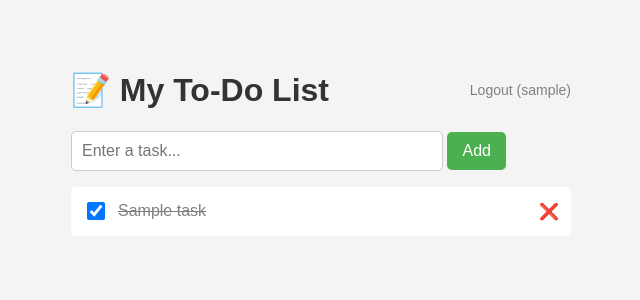
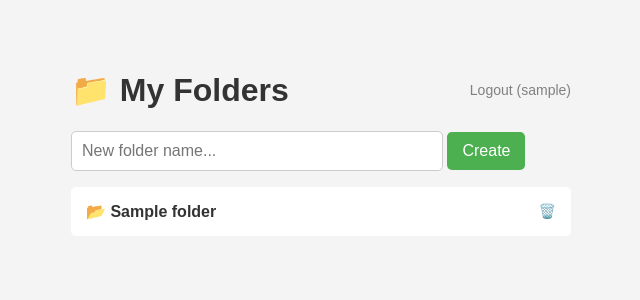
Before and after one commit to arnoman900/todo-app, a Flask app: page / in a window 1280 px wide. Shown: the top 300 px of the page, without its empty margins (319-959 px from the left). Run offline with Flask 3, Linux system fonts and the light colour scheme; a user stored in the database is signed in; a database or web service that is not in the repository returns one stand-in record (values such as "Sample title"); some libraries are stand-ins or nearby versions.

Commit message:
added folders feature

```diff
--- a/app.py
+++ b/app.py
@@ -21,14 +21,13 @@ def get_db():
     database_url = os.environ.get("DATABASE_URL")
     if database_url:
         conn = psycopg2.connect(database_url)
-        return conn, True   # True = is postgres
+        return conn, True
     else:
         conn = sqlite3.connect("todo.db")
         conn.row_factory = sqlite3.Row
-        return conn, False  # False = is sqlite
+        return conn, False
 
 def query(cur, is_postgres, sql, params=()):
-    # PostgreSQL uses %s, SQLite uses ?
     if not is_postgres:
         sql = sql.replace("%s", "?")
     cur.execute(sql, params)
@@ -45,12 +44,22 @@ def init_db():
             )
         """)
         cur.execute("""
+            CREATE TABLE IF NOT EXISTS folders (
+                id SERIAL PRIMARY KEY,
+                name TEXT NOT NULL,
+                user_id INTEGER NOT NULL,
+                FOREIGN KEY (user_id) REFERENCES users (id)
+            )
+        """)
+        cur.execute("""
             CREATE TABLE IF NOT EXISTS tasks (
                 id SERIAL PRIMARY KEY,
                 task TEXT NOT NULL,
                 user_id INTEGER NOT NULL,
+                folder_id INTEGER NOT NULL,
                 done INTEGER DEFAULT 0,
-                FOREIGN KEY (user_id) REFERENCES users (id)
+                FOREIGN KEY (user_id) REFERENCES users (id),
+                FOREIGN KEY (folder_id) REFERENCES folders (id)
             )
         """)
     else:
@@ -62,19 +71,29 @@ def init_db():
             )
         """)
         cur.execute("""
+            CREATE TABLE IF NOT EXISTS folders (
+                id INTEGER PRIMARY KEY AUTOINCREMENT,
+                name TEXT NOT NULL,
+                user_id INTEGER NOT NULL,
+                FOREIGN KEY (user_id) REFERENCES users (id)
+            )
+        """)
+        cur.execute("""
             CREATE TABLE IF NOT EXISTS tasks (
                 id INTEGER PRIMARY KEY AUTOINCREMENT,
                 task TEXT NOT NULL,
                 user_id INTEGER NOT NULL,
+                folder_id INTEGER NOT NULL,
                 done INTEGER DEFAULT 0,
-                FOREIGN KEY (user_id) REFERENCES users (id)
+                FOREIGN KEY (user_id) REFERENCES users (id),
+                FOREIGN KEY (folder_id) REFERENCES folders (id)
             )
         """)
     conn.commit()
     cur.close()
     conn.close()
 
-init_db()  # runs every time the app starts
+init_db()
 
 # -------------------------
 # User class for Flask-Login
@@ -112,11 +131,113 @@ def home():
         cur = conn.cursor(cursor_factory=psycopg2.extras.RealDictCursor)
     else:
         cur = conn.cursor()
-    query(cur, is_postgres, "SELECT * FROM tasks WHERE user_id = %s", (current_user.id,))
+    query(cur, is_postgres, "SELECT * FROM folders WHERE user_id = %s", (current_user.id,))
+    folders = cur.fetchall()
+    cur.close()
+    conn.close()
+    return render_template("index.html", folders=folders)
+
+@app.route("/folder/create", methods=["POST"])
+@login_required
+def create_folder():
+    name = request.form.get("name")
+    if name:
+        conn, is_postgres = get_db()
+        cur = conn.cursor()
+        query(cur, is_postgres, "INSERT INTO folders (name, user_id) VALUES (%s, %s)", (name, current_user.id))
+        conn.commit()
+        cur.close()
+        conn.close()
+    return redirect(url_for("home"))
+
+@app.route("/folder/<int:folder_id>")
+@login_required
+def folder(folder_id):
+    conn, is_postgres = get_db()
+    if is_postgres:
+        cur = conn.cursor(cursor_factory=psycopg2.extras.RealDictCursor)
+    else:
+        cur = conn.cursor()
+    # Get the folder (make sure it belongs to this user)
+    query(cur, is_postgres, "SELECT * FROM folders WHERE id = %s AND user_id = %s", (folder_id, current_user.id))
+    folder = cur.fetchone()
+    if not folder:
+        return redirect(url_for("home"))
+    # Get tasks in this folder
+    query(cur, is_postgres, "SELECT * FROM tasks WHERE folder_id = %s AND user_id = %s", (folder_id, current_user.id))
     todos = cur.fetchall()
     cur.close()
     conn.close()
-    return render_template("index.html", todos=todos)
+    return render_template("folder.html", folder=folder, todos=todos)
+
+@app.route("/folder/delete/<int:folder_id>")
+@login_required
+def delete_folder(folder_id):
+    conn, is_postgres = get_db()
+    cur = conn.cursor()
+    # Delete all tasks in the folder first
+    query(cur, is_postgres, "DELETE FROM tasks WHERE folder_id = %s AND user_id = %s", (folder_id, current_user.id))
+    # Then delete the folder
+    query(cur, is_postgres, "DELETE FROM folders WHERE id = %s AND user_id = %s", (folder_id, current_user.id))
+    conn.commit()
+    cur.close()
+    conn.close()
+    return redirect(url_for("home"))
+
+@app.route("/add/<int:folder_id>", methods=["POST"])
+@login_required
+def add(folder_id):
+    task = request.form.get("task")
+    if task:
+        conn, is_postgres = get_db()
+        cur = conn.cursor()
+        query(cur, is_postgres, "INSERT INTO tasks (task, user_id, folder_id) VALUES (%s, %s, %s)", (task, current_user.id, folder_id))
+        conn.commit()
+        cur.close()
+        conn.close()
+    return redirect(url_for("folder", folder_id=folder_id))
+
+@app.route("/delete/<int:id>")
+@login_required
+def delete(id):
+    conn, is_postgres = get_db()
+    if is_postgres:
+        cur = conn.cursor(cursor_factory=psycopg2.extras.RealDictCursor)
+    else:
+        cur = conn.cursor()
+    # Get folder_id before deleting so we can redirect back
+    query(cur, is_postgres, "SELECT * FROM tasks WHERE id = %s AND user_id = %s", (id, current_user.id))
+    task = cur.fetchone()
+    folder_id = task["folder_id"] if task else None
+    query(cur, is_postgres, "DELETE FROM tasks WHERE id = %s AND user_id = %s", (id, current_user.id))
+    conn.commit()
+    cur.close()
+    conn.close()
+    if folder_id:
+        return redirect(url_for("folder", folder_id=folder_id))
+    return redirect(url_for("home"))
+
+@app.route("/toggle/<int:id>")
+@login_required
+def toggle(id):
+    conn, is_postgres = get_db()
+    if is_postgres:
+        cur = conn.cursor(cursor_factory=psycopg2.extras.RealDictCursor)
+    else:
+        cur = conn.cursor()
+    query(cur, is_postgres, "SELECT * FROM tasks WHERE id = %s AND user_id = %s", (id, current_user.id))
+    task = cur.fetchone()
+    if task:
+        new_status = 0 if task["done"] else 1
+        folder_id = task["folder_id"]
+        query(cur, is_postgres, "UPDATE tasks SET done = %s WHERE id = %s", (new_status, id))
+        conn.commit()
+        cur.close()
+        conn.close()
+        return redirect(url_for("folder", folder_id=folder_id))
+    cur.close()
+    conn.close()
+    return redirect(url_for("home"))
 
 @app.route("/register", methods=["GET", "POST"])
 def register():
@@ -163,47 +284,5 @@ def logout():
     logout_user()
     return redirect(url_for("login"))
 
-@app.route("/add", methods=["POST"])
-@login_required
-def add():
-    task = request.form.get("task")
-    if task:
-        conn, is_postgres = get_db()
-        cur = conn.cursor()
-        query(cur, is_postgres, "INSERT INTO tasks (task, user_id) VALUES (%s, %s)", (task, current_user.id))
-        conn.commit()
-        cur.close()
-        conn.close()
-    return redirect(url_for("home"))
-
-@app.route("/delete/<int:id>")
-@login_required
-def delete(id):
-    conn, is_postgres = get_db()
-    cur = conn.cursor()
-    query(cur, is_postgres, "DELETE FROM tasks WHERE id = %s AND user_id = %s", (id, current_user.id))
-    conn.commit()
-    cur.close()
-    conn.close()
-    return redirect(url_for("home"))
-
-@app.route("/toggle/<int:id>")
-@login_required
-def toggle(id):
-    conn, is_postgres = get_db()
-    if is_postgres:
-        cur = conn.cursor(cursor_factory=psycopg2.extras.RealDictCursor)
-    else:
-        cur = conn.cursor()
-    query(cur, is_postgres, "SELECT * FROM tasks WHERE id = %s AND user_id = %s", (id, current_user.id))
-    task = cur.fetchone()
-    if task:
-        new_status = 0 if task["done"] else 1
-        query(cur, is_postgres, "UPDATE tasks SET done = %s WHERE id = %s", (new_status, id))
-        conn.commit()
-    cur.close()
-    conn.close()
-    return redirect(url_for("home"))
-
 if __name__ == "__main__":
     app.run(debug=False)
--- a/templates/index.html
+++ b/templates/index.html
@@ -1,7 +1,7 @@
 <!DOCTYPE html>
 <html>
 <head>
-    <title>My To-Do List</title>
+    <title>My Folders</title>
     <style>
         body {
             font-family: Arial, sans-serif;
@@ -29,69 +29,52 @@
         ul { list-style: none; padding: 0; }
         li {
             background: white;
-            padding: 12px;
+            padding: 15px;
             margin: 8px 0;
             border-radius: 5px;
             display: flex;
             justify-content: space-between;
             align-items: center;
         }
-        .done-text {
-            text-decoration: line-through;
-            color: gray;
+        li a.folder-link {
+            text-decoration: none;
+            color: #333;
+            font-size: 16px;
+            font-weight: bold;
         }
-        .task-left {
-            display: flex;
-            align-items: center;
-            gap: 10px;
-        }
-        a { color: red; text-decoration: none; }
+        li a.folder-link:hover { color: #4CAF50; }
+        a.delete { color: red; text-decoration: none; font-size: 14px; }
         .header {
             display: flex;
             justify-content: space-between;
             align-items: center;
         }
-        .logout {
-            color: gray;
-            font-size: 14px;
-        }
-        input[type="checkbox"] {
-            width: 18px;
-            height: 18px;
-            cursor: pointer;
-        }
+        .logout { color: gray; font-size: 14px; text-decoration: none; }
     </style>
 </head>
 <body>
     <div class="header">
-        <h1>📝 My To-Do List</h1>
+        <h1>📁 My Folders</h1>
         <a class="logout" href="/logout">Logout ({{ current_user.username }})</a>
     </div>
 
-    <form action="/add" method="POST">
-        <input type="text" name="task" placeholder="Enter a task..." required>
-        <button type="submit">Add</button>
+    <form action="/folder/create" method="POST">
+        <input type="text" name="name" placeholder="New folder name..." required>
+        <button type="submit">Create</button>
     </form>
 
     <ul>
-        {% for todo in todos %}
+        {% for folder in folders %}
         <li>
-            <div class="task-left">
-                <a href="/toggle/{{ todo['id'] }}">
-                    <input type="checkbox" onclick="window.location='/toggle/{{ todo['id'] }}'"
-                    {{ 'checked' if todo['done'] else '' }}>
-                </a>
-                <span class="{{ 'done-text' if todo['done'] else '' }}">
-                    {{ todo["task"] }}
-                </span>
-            </div>
-            <a href="/delete/{{ todo['id'] }}">❌</a>
+            <a class="folder-link" href="/folder/{{ folder['id'] }}">📂 {{ folder['name'] }}</a>
+            <a class="delete" href="/folder/delete/{{ folder['id'] }}"
+               onclick="return confirm('Delete this folder and all its tasks?')">🗑️</a>
         </li>
         {% endfor %}
     </ul>
 
-    {% if todos|length == 0 %}
-        <p style="color: gray;">No tasks yet. Add one above!</p>
+    {% if folders|length == 0 %}
+        <p style="color: gray;">No folders yet. Create one above!</p>
     {% endif %}
 </body>
 </html>
```
Also changed, not shown: templates/folder.html (added, +93 -0 lines), todo.db.
